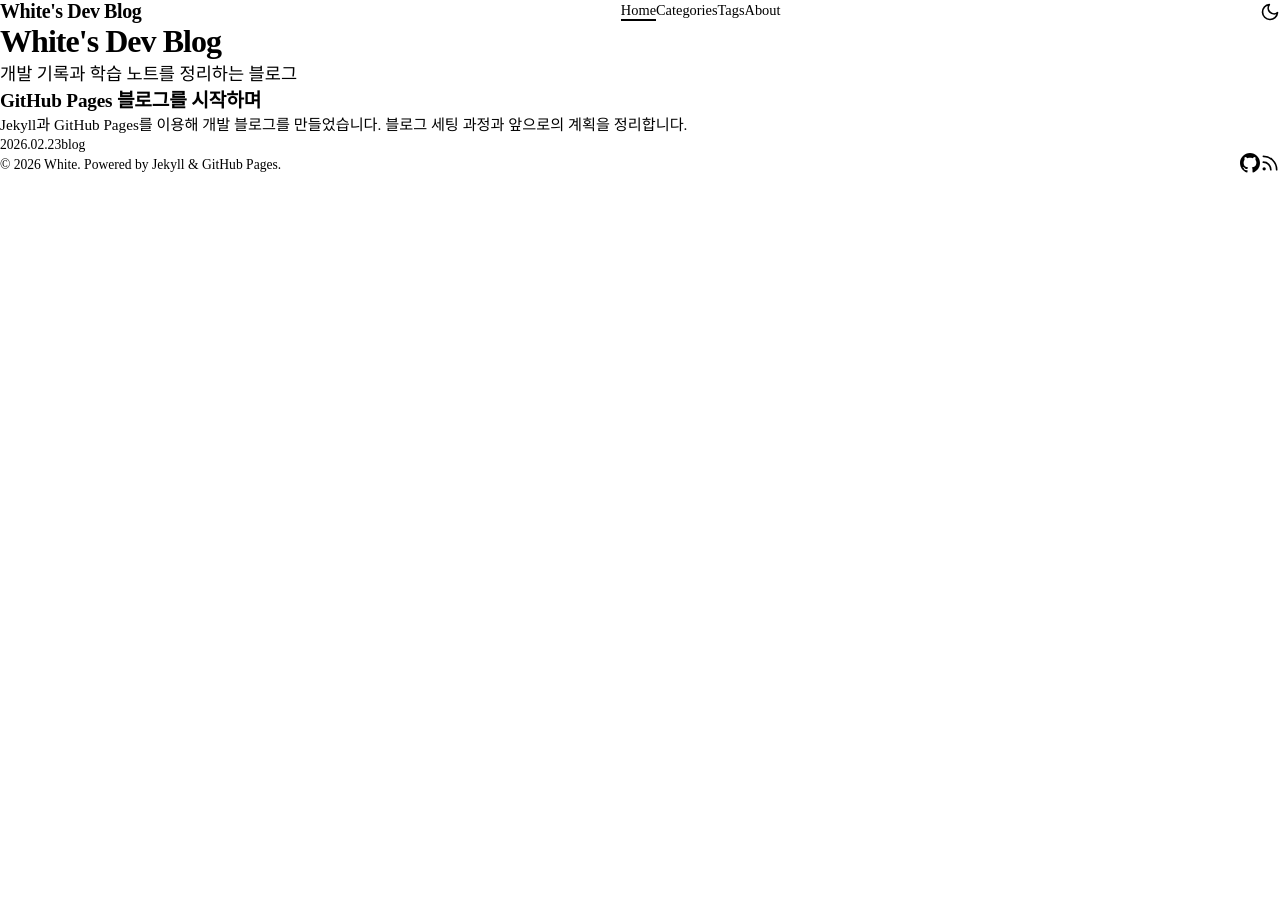
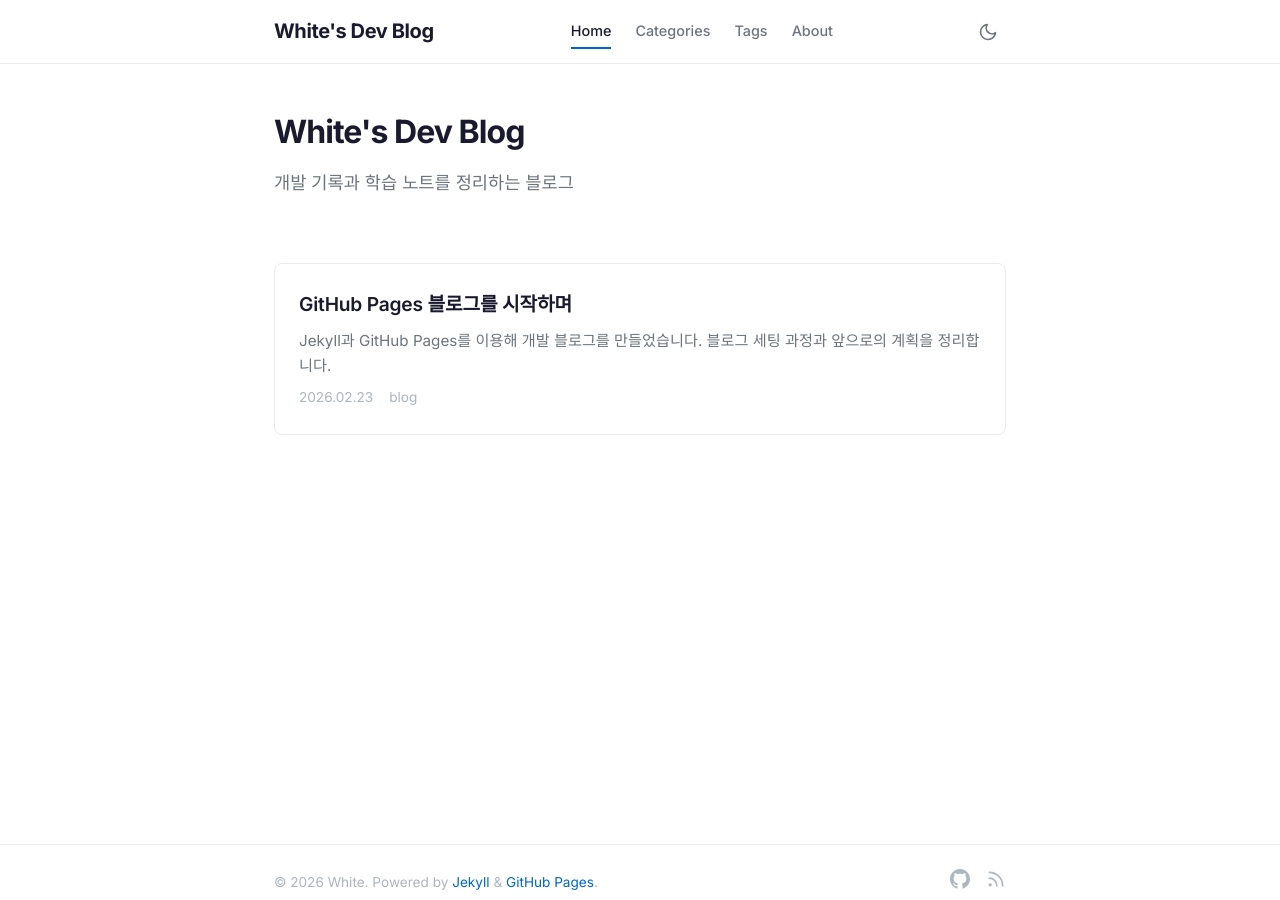
Before and after one commit to white091612/white091612.github.io, a Jekyll site: the page built from index.html, in a window 1280 px wide and 900 px high. Built offline with Jekyll 4.4.1, drawn with Linux system fonts in a browser that asks for light colours; the list of posts is cut into pages by our own code.

Commit message:
fix: CSS가 HTML로 렌더링되는 문제 수정
- assets/css/main.css에서 front matter 제거 (Jekyll이 레이아웃을 적용하지 않도록)
- _config.yml defaults scope를 pages type으로 한정

```diff
--- a/_config.yml
+++ b/_config.yml
@@ -60,6 +60,7 @@
       toc: true
   - scope:
       path: ""
+      type: "pages"
     values:
       layout: "default"
 
--- a/assets/css/main.css
+++ b/assets/css/main.css
@@ -1,6 +1,3 @@
----
-# Front matter comment to ensure Jekyll processes this file
----
 
 /* ═══════════════════════════════════════════════
    CSS Custom Properties (Design Tokens)
```
